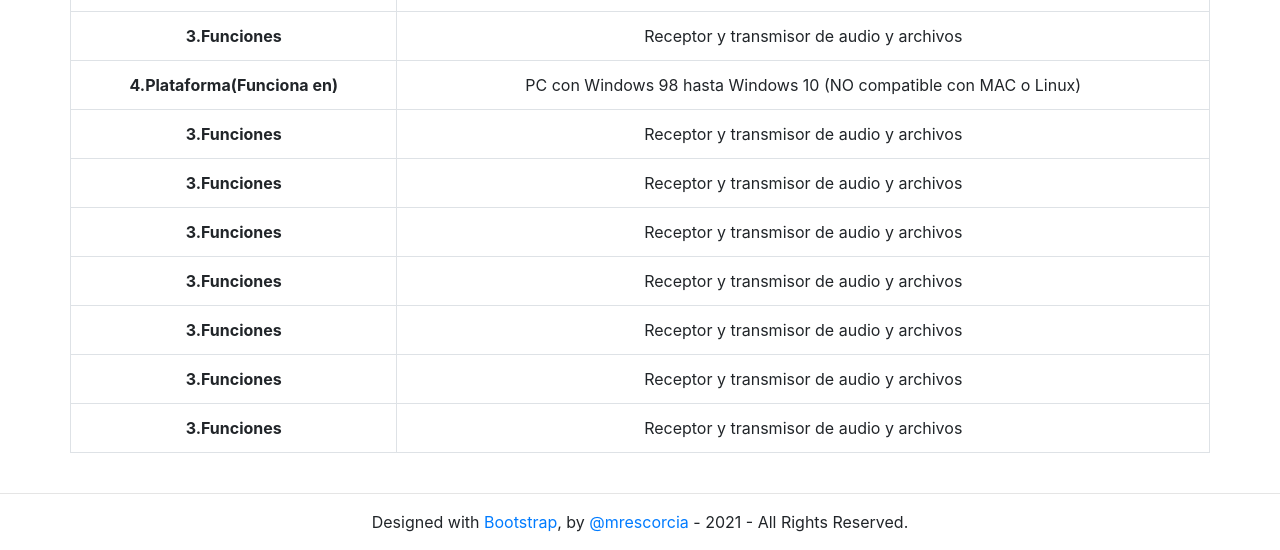
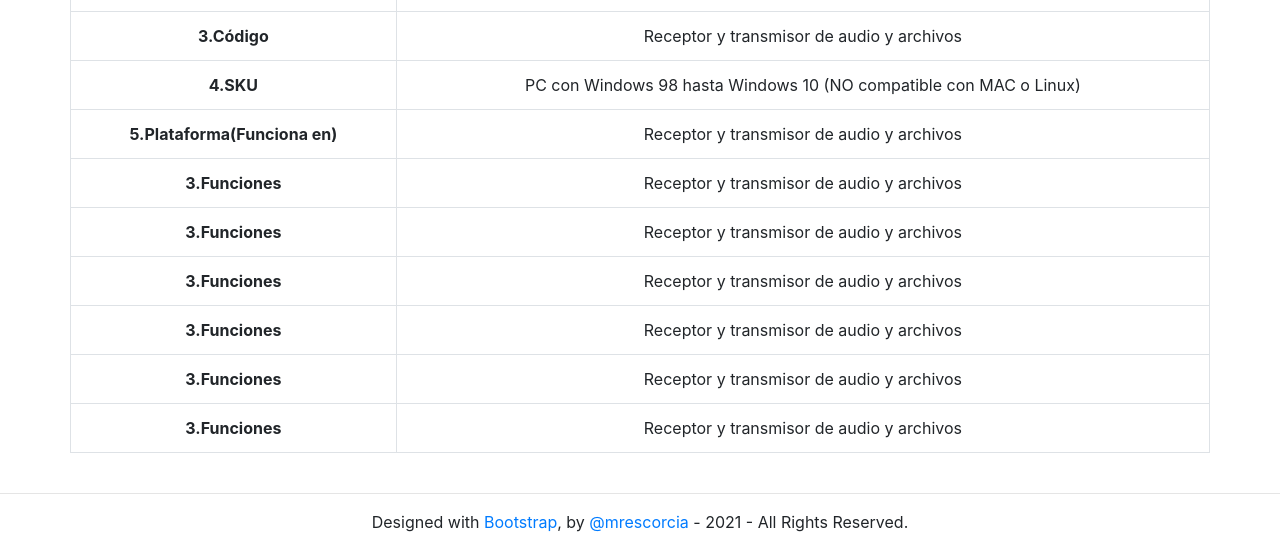
Before and after one commit to mrescorcia/otilia, a Django app: page /productos/ in a window 1280 px wide. Shown: the part 588-1138 px from the top of the page. Run offline with Django 3.2, Linux system fonts and the light colour scheme.

Commit message:
25-06-2021

```diff
--- a/templates/base.html
+++ b/templates/base.html
@@ -25,7 +25,7 @@
 
 <body class="text-center">
     <header>
-        <nav class="navbar navbar-expand-lg navbar-light bg-light">
+        <nav class="navbar sticky-top navbar-expand-lg navbar-light bg-light">
             <div class="container-fluid">
                 <!--a class="navbar-brand" href="/">Otilia</a-->
                 <a title="Otilia" href="/"><img class="rounded mx-auto d-block" width="100"
--- a/templates/productos/listadoProductos.html
+++ b/templates/productos/listadoProductos.html
@@ -32,15 +32,15 @@
                 <td><img src="https://http2.mlstatic.com/D_661968-MCO41012556089_032020-I.jpg" alt=""></td>
             </tr>
             <tr>
-                <th scope="col">3.Funciones</th>
+                <th scope="col">3.Código</th>
                 <td>Receptor y transmisor de audio y archivos</td>
             </tr>
             <tr>
-                <th scope="col">4.Plataforma(Funciona en)</th>
+                <th scope="col">4.SKU</th>
                 <td>PC con Windows 98 hasta Windows 10 (NO compatible con MAC o Linux)</td>
             </tr>
             <tr>
-                <th scope="col">3.Funciones</th>
+                <th scope="col">5.Plataforma(Funciona en)</th>
                 <td>Receptor y transmisor de audio y archivos</td>
             </tr>
             <tr>
```
